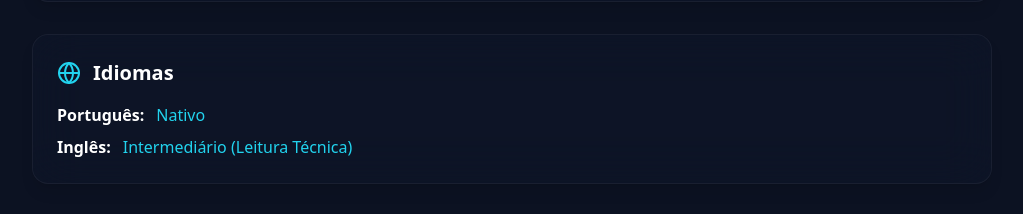
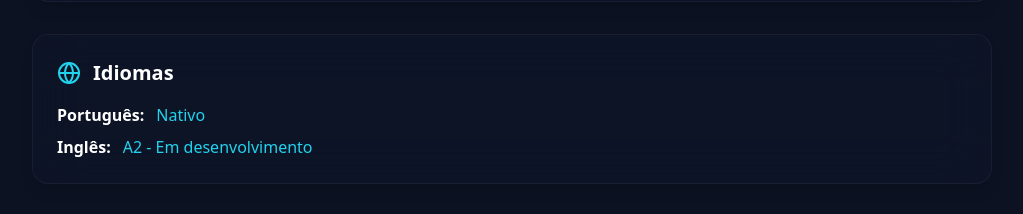
Before and after one commit to JonathanMoyano/curriculo, a Next.js app: page / in a window 1280 px wide. Shown: the part 1724-1938 px from the top of the page, without its empty margins (128-1151 px from the left). Built offline with nearby package versions, Linux system fonts and the light colour scheme.

Commit message:
Update cv-data.js

```diff
--- a/src/data/cv-data.js
+++ b/src/data/cv-data.js
@@ -54,7 +54,7 @@ export const cvData = {
   ],
   languages: [
     { language: 'Português', level: 'Nativo' },
-    { language: 'Inglês', level: 'Intermediário (Leitura Técnica)' },
+    { language: 'Inglês', level: 'A2 - Em desenvolvimento' },
   ],
   experience: [
     {
```
